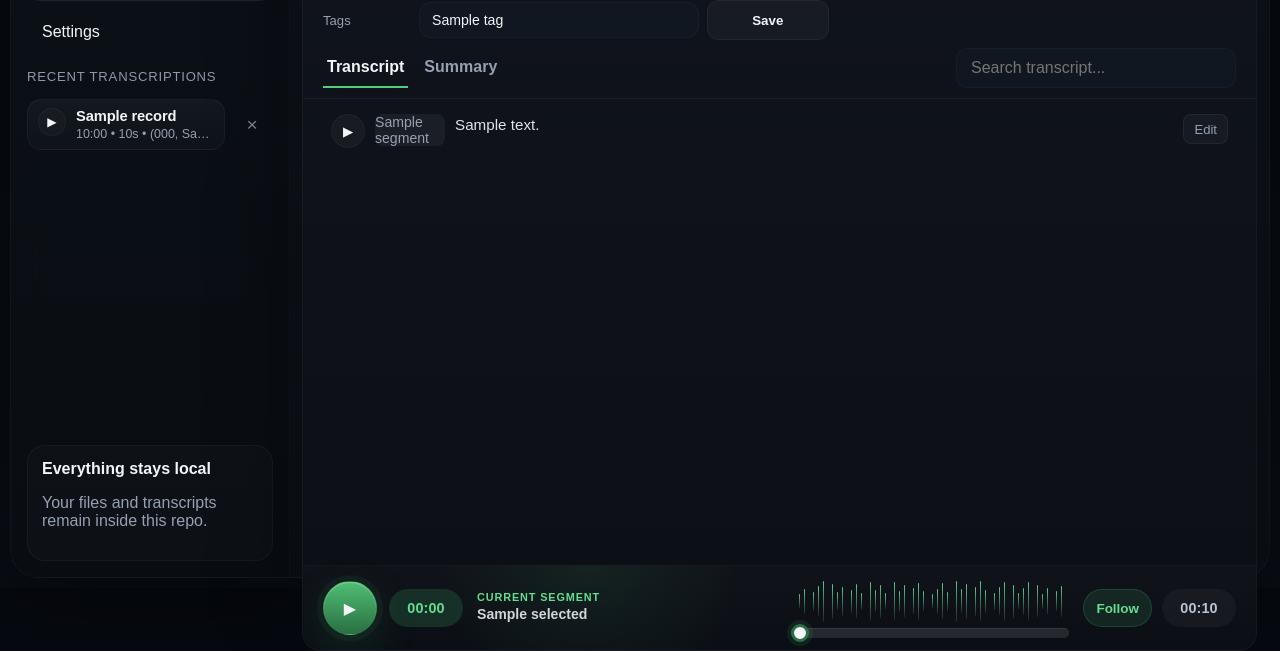
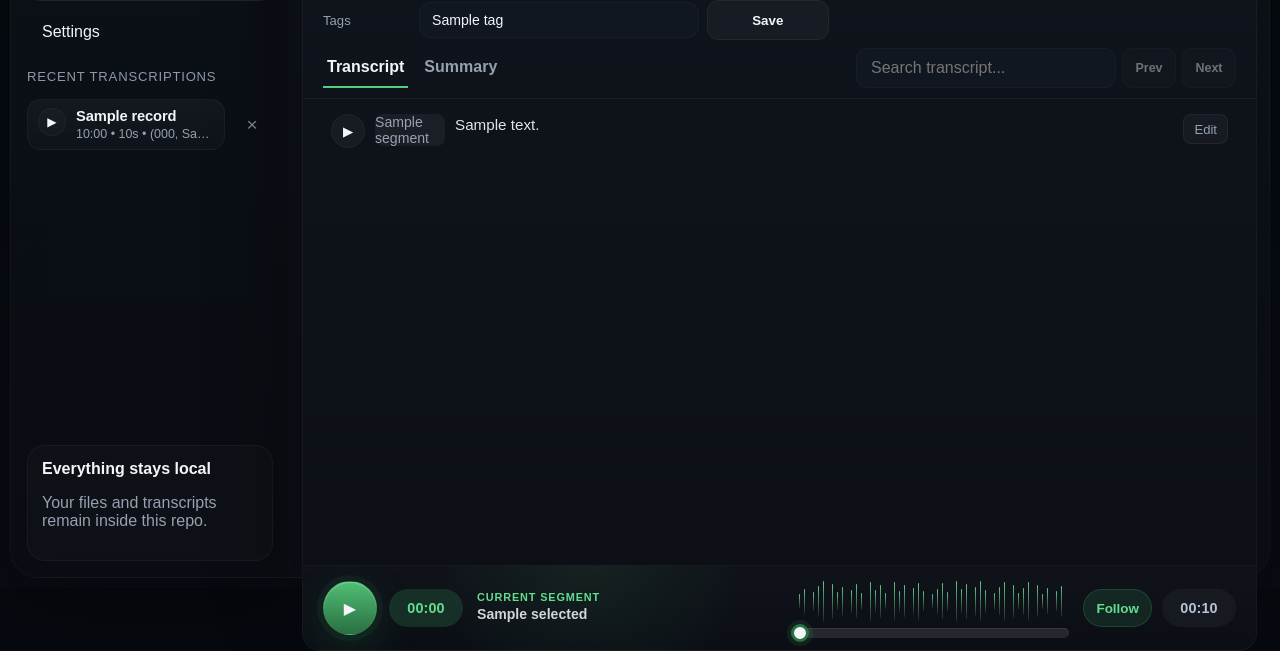
Before and after one commit to burnz0/whisper-local, a Flask app: template templates/index.html in a window 1280 px wide. Shown: the part 212-863 px from the top of the page. Run offline with Flask 3, Linux system fonts and the light colour scheme; the template is opened without the code that fills it: most values are stand-ins (such as "Sample title", 1, 10 or a date in 2020); some libraries are stand-ins or nearby versions.

Commit message:
Add transcript search navigation

```diff
--- a/static/app.js
+++ b/static/app.js
@@ -11,6 +11,8 @@
   const playerNowTime = document.getElementById("player-now-time");
   const followPlaybackToggle = document.getElementById("follow-playback-toggle");
   const search = document.getElementById("segment-search");
+  const searchPrevious = document.getElementById("segment-search-prev");
+  const searchNext = document.getElementById("segment-search-next");
   const tabs = document.querySelectorAll(".tab");
   const panes = document.querySelectorAll(".pane");
   const copyButton = document.getElementById("copy-button");
@@ -300,11 +302,48 @@
 
   if (search) {
     const allSegments = Array.from(document.querySelectorAll(".segment"));
+    let searchMatches = [];
+    let activeSearchIndex = -1;
     const escapeRegExp = (value) => value.replace(/[.*+?^${}()|[\]\\]/g, "\\$&");
     const clearHighlight = (segment) => {
       const textEl = segment.querySelector("p");
       if (!textEl || textEl.dataset.originalText === undefined) return;
       textEl.textContent = textEl.dataset.originalText;
+    };
+    const clearActiveSearchHit = () => {
+      allSegments.forEach((segment) => segment.classList.remove("is-search-active"));
+    };
+    const updateSearchControls = () => {
+      const hasMatches = searchMatches.length > 0;
+      if (searchPrevious) searchPrevious.disabled = !hasMatches;
+      if (searchNext) searchNext.disabled = !hasMatches;
+      if (searchCount) {
+        if (!search.value.trim()) {
+          searchCount.textContent = "";
+        } else if (hasMatches) {
+          searchCount.textContent = `${activeSearchIndex + 1} of ${searchMatches.length} matches`;
+        } else {
+          searchCount.textContent = "0 matches";
+        }
+      }
+    };
+    const focusSearchHit = (index) => {
+      if (!searchMatches.length) {
+        activeSearchIndex = -1;
+        clearActiveSearchHit();
+        updateSearchControls();
+        return;
+      }
+      activeSearchIndex = (index + searchMatches.length) % searchMatches.length;
+      clearActiveSearchHit();
+      const segment = searchMatches[activeSearchIndex];
+      segment.classList.add("is-search-active");
+      segment.scrollIntoView({ block: "center", behavior: "smooth" });
+      updateSearchControls();
+    };
+    const moveSearchHit = (delta) => {
+      if (!searchMatches.length) return;
+      focusSearchHit(activeSearchIndex + delta);
     };
     const highlightMatch = (segment, query) => {
       const textEl = segment.querySelector("p");
@@ -332,21 +371,25 @@
     };
     const renderSearch = () => {
       const query = search.value.trim().toLowerCase();
-      let matches = 0;
+      searchMatches = [];
+      clearActiveSearchHit();
       allSegments.forEach((segment) => {
         const textEl = segment.querySelector("p");
         const haystack = (textEl && (textEl.dataset.originalText || textEl.textContent) || segment.textContent).toLowerCase();
         const isMatch = !query || haystack.includes(query);
         segment.hidden = !isMatch;
         if (query && isMatch) {
-          matches += 1;
+          searchMatches.push(segment);
           highlightMatch(segment, query);
         } else {
           clearHighlight(segment);
         }
       });
-      if (searchCount) {
-        searchCount.textContent = query ? `${matches} match${matches === 1 ? "" : "es"}` : "";
+      if (query && searchMatches.length) {
+        focusSearchHit(0);
+      } else {
+        activeSearchIndex = -1;
+        updateSearchControls();
       }
       if (!query) {
         syncActiveSegment(audio ? audio.currentTime : 0);
@@ -354,6 +397,14 @@
     };
 
     search.addEventListener("input", renderSearch);
+    search.addEventListener("keydown", (event) => {
+      if (event.key !== "Enter") return;
+      event.preventDefault();
+      moveSearchHit(event.shiftKey ? -1 : 1);
+    });
+    if (searchPrevious) searchPrevious.addEventListener("click", () => moveSearchHit(-1));
+    if (searchNext) searchNext.addEventListener("click", () => moveSearchHit(1));
+    updateSearchControls();
   }
 
   const setUploadPanelOpen = (isOpen) => {
--- a/static/styles.css
+++ b/static/styles.css
@@ -681,9 +681,38 @@ input[type="search"] {
 
 .search-box {
   margin-left: auto;
-  width: min(280px, 100%);
+  width: min(380px, 100%);
   display: grid;
   gap: 6px;
+}
+
+.search-input-row {
+  display: grid;
+  grid-template-columns: minmax(160px, 1fr) auto auto;
+  gap: 6px;
+}
+
+.search-nav-button {
+  min-width: 54px;
+  min-height: 40px;
+  border-radius: 10px;
+  border: 1px solid rgba(255, 255, 255, 0.05);
+  background: rgba(255, 255, 255, 0.035);
+  color: var(--text);
+  cursor: pointer;
+  font: inherit;
+  font-size: 0.78rem;
+  font-weight: 700;
+  padding: 0 10px;
+}
+
+.search-nav-button:hover:not(:disabled) {
+  background: rgba(255, 255, 255, 0.08);
+}
+
+.search-nav-button:disabled {
+  cursor: default;
+  opacity: 0.42;
 }
 
 .search-count {
@@ -794,6 +823,13 @@ input[type="search"] {
     rgba(255, 255, 255, 0.028)
   );
   box-shadow: inset 0 0 0 1px rgba(255, 255, 255, 0.05);
+}
+
+.segment.is-search-active {
+  background: rgba(82, 207, 125, 0.08);
+  box-shadow:
+    inset 3px 0 0 rgba(82, 207, 125, 0.82),
+    inset 0 0 0 1px rgba(82, 207, 125, 0.16);
 }
 
 .segment-play {
--- a/templates/index.html
+++ b/templates/index.html
@@ -174,7 +174,11 @@
             <button class="tab is-active" data-tab-target="transcript-pane">Transcript</button>
             <button class="tab" data-tab-target="summary-pane">Summary</button>
             <div class="search-box">
-              <input type="search" id="segment-search" placeholder="Search transcript...">
+              <div class="search-input-row">
+                <input type="search" id="segment-search" placeholder="Search transcript...">
+                <button class="search-nav-button" type="button" id="segment-search-prev" aria-label="Previous search result" disabled>Prev</button>
+                <button class="search-nav-button" type="button" id="segment-search-next" aria-label="Next search result" disabled>Next</button>
+              </div>
               <small class="search-count" id="segment-search-count" aria-live="polite"></small>
             </div>
           </section>
```
Also changed, not shown: TODO.md (+1 -1 lines).
